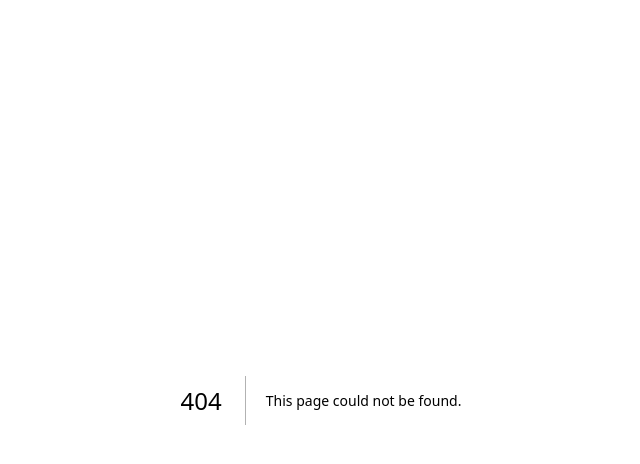
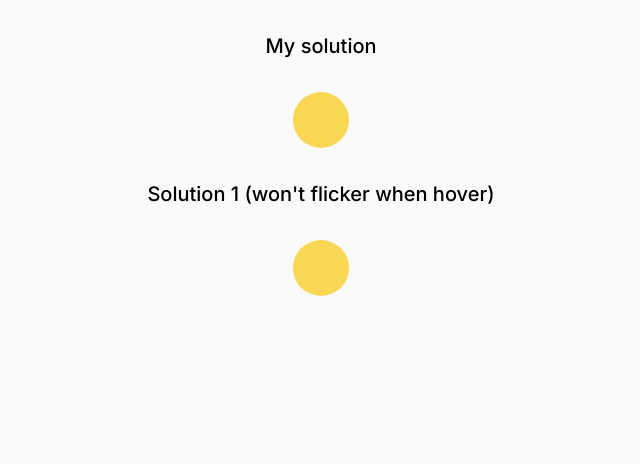
Before and after one commit to Ganthology/animations-on-the-web-exercise, a Next.js app: page /css-animation-intro/transitions-yellow-ball in a window 1280 px wide. Before the commit this address had no page. Shown: the top 464 px of the page, without its empty margins (319-959 px from the left). Built offline with nearby package versions, Linux system fonts and the light colour scheme.

Commit message:
feat(css-animation): transition yellow ball homework

```diff
--- /dev/null
+++ b/app/css-animation-intro/transitions-yellow-ball/page.tsx
@@ -0,0 +1,17 @@
+import "./styles.css"
+
+export default function TransitionsYellowBall() {
+  return (
+    <div className="flex flex-col items-center gap-8 py-8 bg-zinc-50 min-h-screen">
+      <h1 className="text-xl font-medium">My solution</h1>
+      <div className="box" />
+
+      <h1 className="text-xl font-medium">
+        Solution 1 (won't flicker when hover)
+      </h1>
+      <div className="box-1">
+        <div className="box-inner" />
+      </div>
+    </div>
+  )
+}
--- /dev/null
+++ b/app/css-animation-intro/transitions-yellow-ball/styles.css
@@ -0,0 +1,23 @@
+.box {
+  height: 56px;
+  width: 56px;
+  background: #fad655;
+  border-radius: 50%;
+  transition: transform 0.2s ease;
+}
+
+.box:hover {
+  transform: translateY(-20%);
+}
+
+.box-inner {
+    height: 56px;
+      width: 56px;
+      background: #fad655;
+      border-radius: 50%;
+      transition: transform 0.2s ease;
+}
+
+.box-1:hover .box-inner {
+  transform: translateY(-20%);
+}
--- a/components/table-of-content.tsx
+++ b/components/table-of-content.tsx
@@ -83,6 +83,11 @@ const CSS_ANIMATION_INTRO_ROUTES = [
     name: "Transforms",
     description: "Animate transforms with CSS.",
   },
+  {
+    path: "/css-animation-intro/transitions-yellow-ball",
+    name: "Transitions Yellow Ball",
+    description: "Animate a yellow ball with CSS.",
+  },
 ]
 
 const ROUTES = [...FRAMER_INTRO_ROUTES, ...CSS_ANIMATION_INTRO_ROUTES]
```
